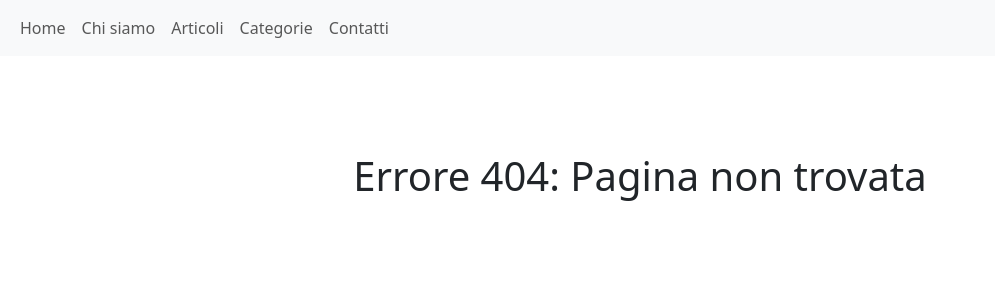
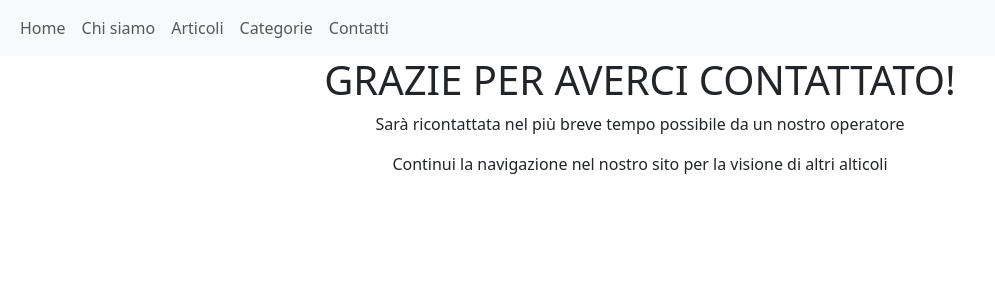
Before and after one commit to SimoneVilardo/vite-boolfolio, a Vue app: page /thank-you in a window 1280 px wide. Before the commit this address led to /pagina-non-trovata. Shown: the top 300 px of the page, without its empty margins (0-995 px from the left). Built offline with nearby package versions, Linux system fonts and the light colour scheme; the HTML template or start-up script is replaced by a standard one.

Commit message:
[ADD] file ThankYou esercizio finito

```diff
--- a/src/components/ContactForm.vue
+++ b/src/components/ContactForm.vue
@@ -39,6 +39,8 @@ export default {
                     this.name = '';
                     this.email = '';
                     this.message = '';
+
+                    this.$router.push({ name: 'thank-you' })
                 }
                 this.loading = false
             })
@@ -54,11 +56,11 @@ export default {
                 <div class="col-12">
                     <h2 class="text-center">Contatti</h2>
                 </div>
-                <div v-if="success" class="col-12">
+                <!-- <div v-if="success" class="col-12">
                     <div class="alert alert-success">
                         Messaggio inviato con successo
                     </div>
-                </div>
+                </div> -->
             </div>
             <div class="row">
                 <div class="col-12">
--- a/src/pages/ThankYou.vue
+++ b/src/pages/ThankYou.vue
@@ -6,7 +6,7 @@ export default {
 <template lang="">
     <div class="container">
         <div class="row">
-            <div class="col-12">
+            <div class="col-12 text-center">
                 <h1>GRAZIE PER AVERCI CONTATTATO!</h1>
                 <p>Sarà ricontattata nel più breve tempo possibile da un nostro operatore</p>
                 <p>Continui la navigazione nel nostro sito per la visione di altri alticoli</p>
--- a/src/router.js
+++ b/src/router.js
@@ -25,11 +25,11 @@ const router = createRouter({
             name: 'contact-us',
             component: ContactUs
         },
-        // {
-        //     path: '/thank-you',
-        //     name: 'thank-you',
-        //     component: ThankYou
-        // },
+        {
+            path: '/thank-you',
+            name: 'thank-you',
+            component: ThankYou
+        },
         {
             path: '/projects/:slug',
             name: 'single-project',
```
